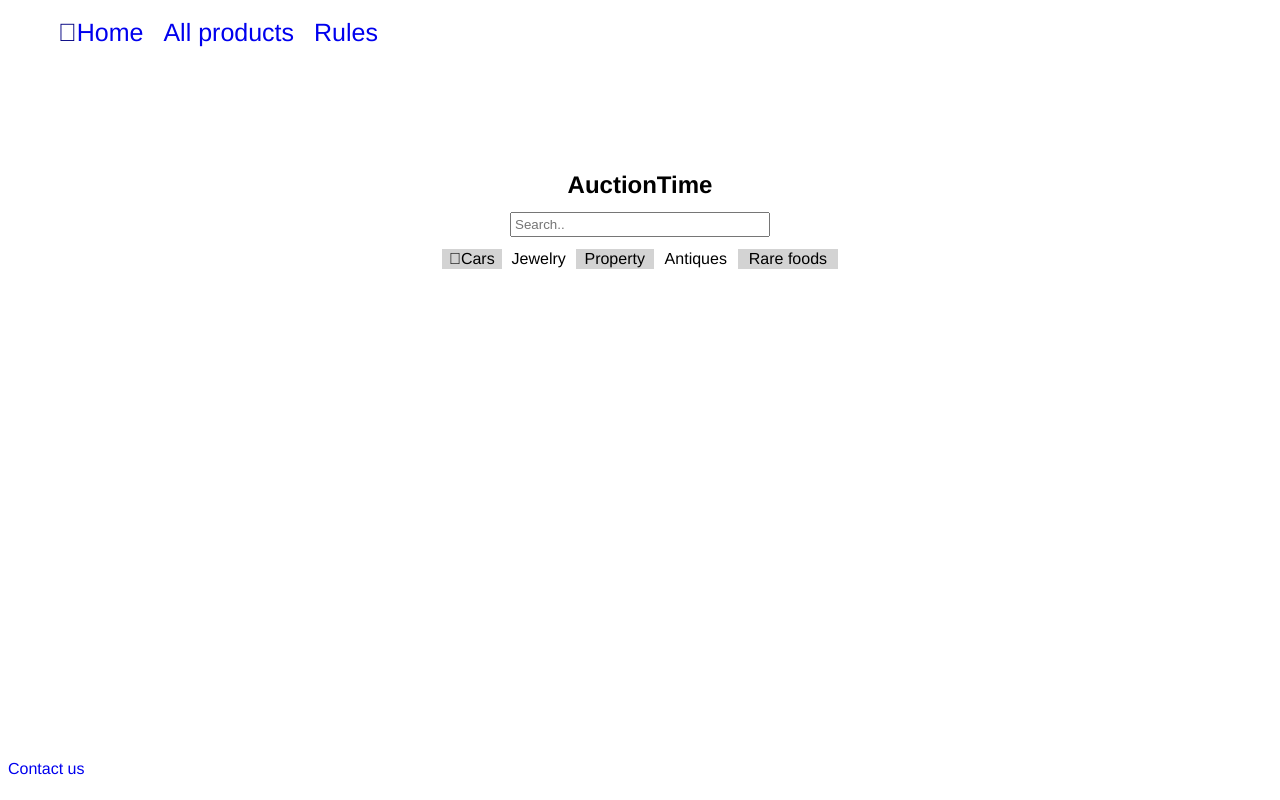
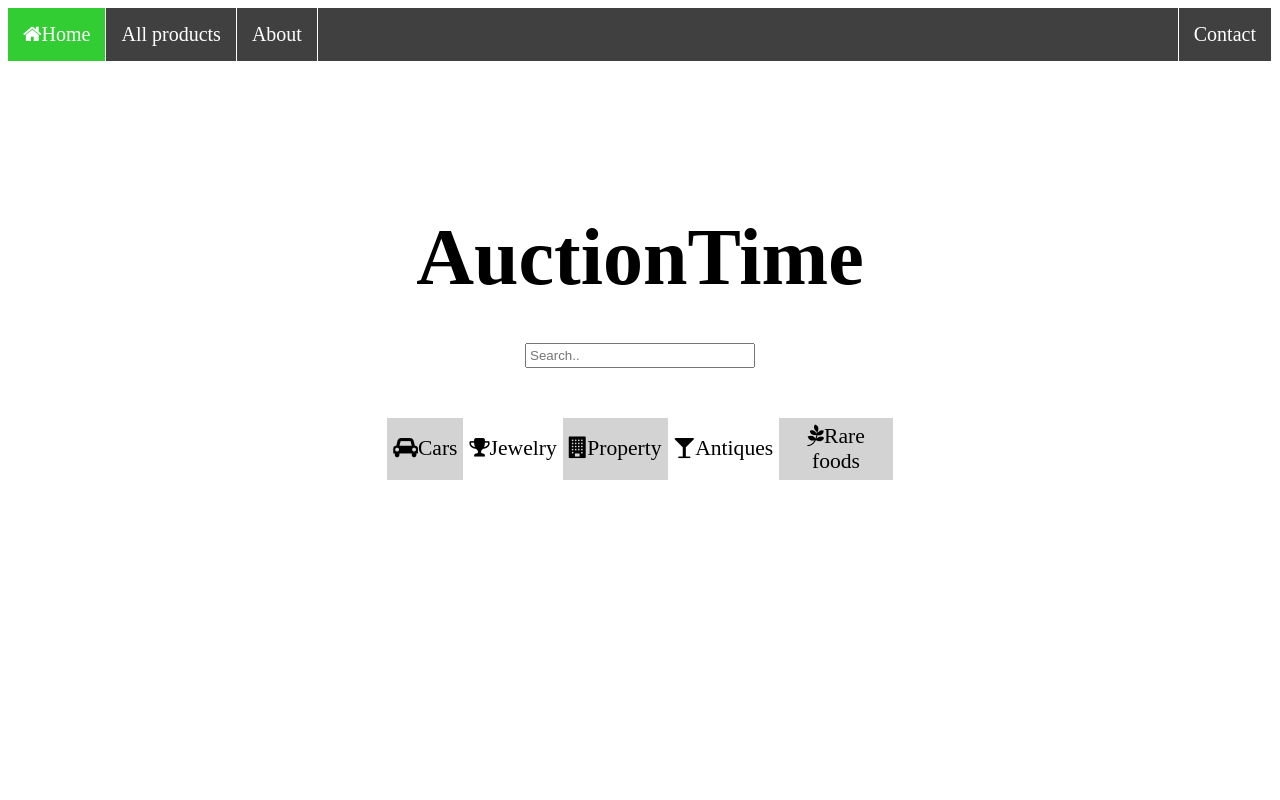
Before and after one commit to normangarder/Oksjoni-sait, a PHP site: page / in a window 1280 px wide. Run offline with PHP 8.4, Linux system fonts and the light colour scheme; some libraries are stand-ins or nearby versions.

Commit message:
Sitaks muudatusi

```diff
--- a/HTML/CSS/styles.css
+++ b/HTML/CSS/styles.css
@@ -1,82 +1,102 @@
 @charset "utf-8";
 @media screen {
 	body {
-
-		background-position: left top;
-		background-repeat: no-repeat;
-		background-attachment: scroll;
-		background-size: cover;
 		color: black;
 	}
 }
-
 html {
-	font-family: "Helvetica";
+	font-family: "Times New Roman";
 }
 header {
 	height: 150px;
-
 }
+/*navigation menu styling*/
 ul {
 	list-style-type: none;
-	margin: auto;
-
+	margin: 0;
+	padding: 0;
+	overflow: hidden;
+	font-size: 125%;
+	background-color: #404040;
 }
 li {
 	float: left;
-	padding: 10px;
-	font-size: 25px;
+	border-right: 1px solid white;
 }
-li:nth-child(1)::before {
+/*white line for contact option on navigation menu on the right*/
+.right {
+	border-left: 1px solid white;
+}
+.menu:hover {
+	background-color: black;
+}
+li a {
+	display: block;
+	color: white;
+	padding: 15px;
+}
+.menu {
+	text-decoration: none;
+}
+li:nth-child(1) a::before {
 	content: '\f015';
-	text-decoration: inherit;
-	color: navy;
+	color: white;
 	font-family: "FontAwesome"
-<<<<<<< HEAD
-=======
-
-
-
-
->>>>>>> e39db7a972735d50a2e15b22a174963fd96a8b0d
 }
 h1 {
-	max-width: 250px;
+	text-align: center;
+	font-size: 500%;
+	margin-bottom: 40px;
+}
+.search {
+	max-width: 220px;
 	margin: 10px auto;
 	padding: 3px;
 	width: 100%;
-	text-align: center;
-	display: block;
-}
-.search {
-	max-width: 250px;
-	margin: 10px auto;
-	padding: 3px;
-	width: 100%;
-	text-align: left;
 	display: block;
 	cursor: pointer;
 }
+/*table styling/category styling*/
 table {
-	margin: auto;
+	border-collapse: collapse;
+	width: 40%;
+	margin-top: 50px;
+	margin-left: auto;
+	margin-right: auto;
+}
+table td {
+	padding: 6px;
+	font-size: 135%;
 	text-align: center;
+}
+td a {
+	color: black;
+	text-decoration: none;
 }
 td:nth-child(odd) {
 	background-color: lightgray;
 }
+.category:hover {
+	background-color: darkgray;
+}
+/*icons for the table*/
 .cars::before {
 	content: '\f1b9';
+	font-family: "FontAwesome";
 }
-footer {
-	position: absolute;
-	bottom: 0;
-	width: 100%;
-	height: 2.5rem;            /* Footer height */
-
+.property::before {
+	content: '\f1ad';
+	font-family: "FontAwesome";
 }
-.menu a {
-	text-decoration: none;
+.rarefoods::before {
+	content: '\f18c';
+	font-family: "FontAwesome";
 }
-.menu {
-	text-decoration: none;
+.antiques::before {
+	content: '\f000';
+	font-family: "FontAwesome";
 }
+.jewelry::before {
+	content: '\f091';
+	font-family: "FontAwesome";
+}
--- a/HTML/index.html
+++ b/HTML/index.html
@@ -4,37 +4,35 @@
         <meta charset="utf-8">
         <link rel="stylesheet" href="CSS/styles.css">
         <link rel="stylesheet" href="https://maxcdn.bootstrapcdn.com/font-awesome/4.4.0/css/font-awesome.min.css">
-        <title>Best Estonian Auction Site</title>
+        <title>Best Auction Site</title>
     </head>
     <body>
         <!--Upper menu section-->
         <header>
             <nav>
                 <ul>
-                    <li class="menu"><a href="#">Home</a></li>
-                    <li class="menu"><a href="#">All products</a></li>
-                    <li class="menu"><a href="#">Rules</a></li>
+                    <li style="background-color:limegreen"><a class="menu" href="./index.html">Home</a></li>
+                    <li><a class="menu" href="./allProducts.html">All products</a></li>
+                    <li><a class="menu" href="./about.html">About</a></li>
+                    <li class="right" style="float:right"><a class="menu" href="mailto:info@itcollege.ee">Contact</a></li>
                 </ul>
             </nav>
         </header>
         <!--Content of the webpage-->
-        <!--Name of the auction site-->
-        <nav>
+        <div>
             <h1>AuctionTime</h1>
+            <!--Search bar-->
             <input class="search" type="text" placeholder="Search..">
+            <!--Table for different categories-->
             <table width=400px>
                 <tr>
-                    <td class="cars">Cars</td>
-                    <td>Jewelry</td>
-                    <td>Property</td>
-                    <td>Antiques</td>
-                    <td>Rare foods</td>
+                    <td class="cars category"><a href="#">Cars</a></td>
+                    <td class="jewelry category"><a href="#">Jewelry</a></td>
+                    <td class="property category"><a href="#">Property</a></td>
+                    <td class="antiques category"><a href="#">Antiques</a></td>
+                    <td class="rarefoods category"><a href="#">Rare foods</a></td>
                 </tr>
             </table>
-        </nav>
-
-        <footer>
-            <a class="menu" href="mailto:info@itcollege.ee">Contact us</a>
-        </footer>
+        </div>
     </body>
 </html>
```
Also changed, not shown: HTML/about.html (added, +10 -0 lines).
